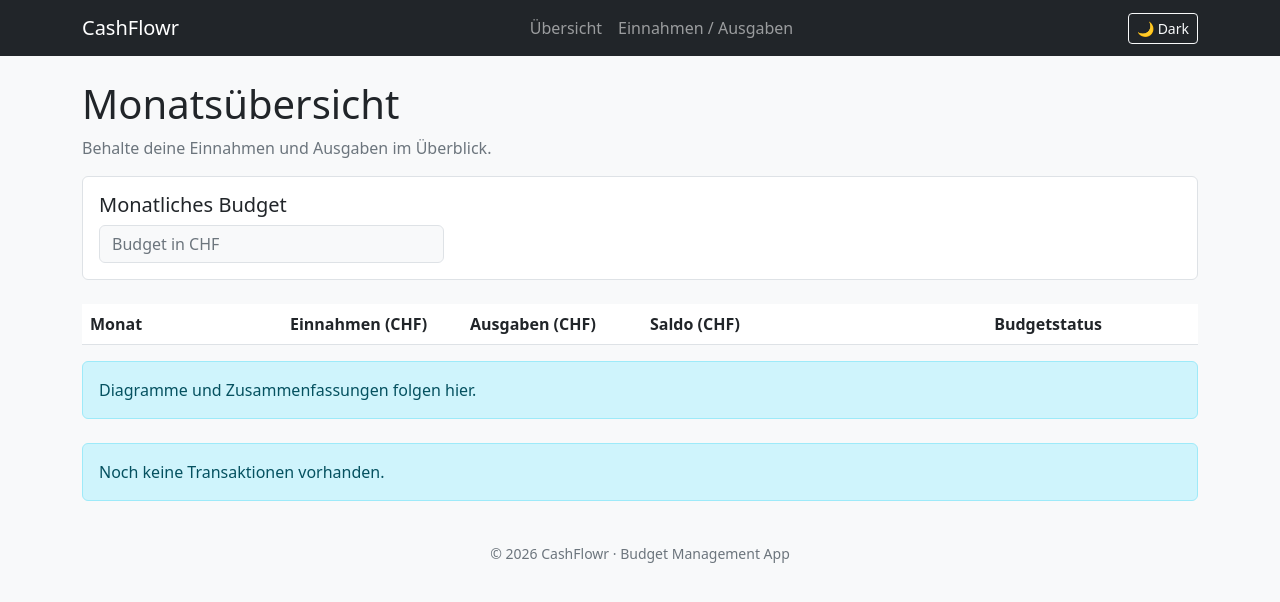
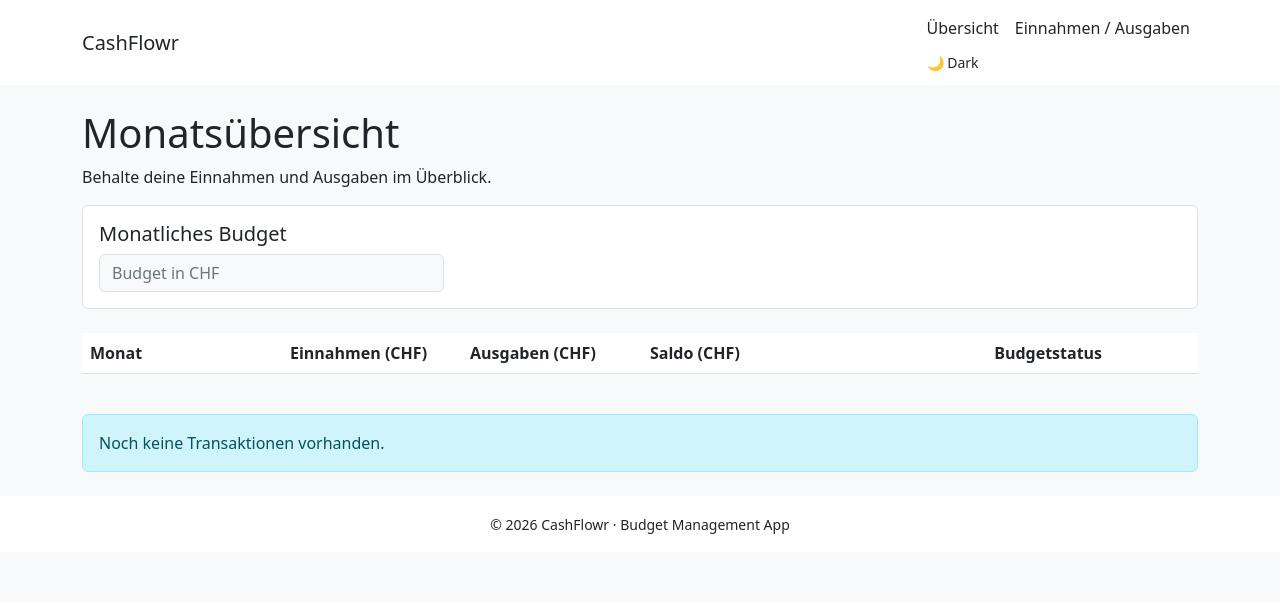
Before and after one commit to TobiasBrasser/Cashflow, a Next.js app: page / in a window 1280 px wide. Shown: the top 602 px of the page. Built offline with nearby package versions, Linux system fonts and the light colour scheme.

Commit message:
Feinschliff angepasst

```diff
--- a/src/components/Footer.jsx
+++ b/src/components/Footer.jsx
@@ -1,6 +1,6 @@
-export default function Footer() {
+export default function Footer({ theme, onToggleTheme }) {
   return (
-    <footer className="bg-light text-center text-muted py-3 mt-auto">
+    <footer className="text-center py-3 mt-auto footer">
       <small>
         © {new Date().getFullYear()} CashFlowr · Budget Management App
       </small>
--- a/src/components/Navigation.jsx
+++ b/src/components/Navigation.jsx
@@ -2,7 +2,7 @@ import Link from 'next/link';
 
 export default function Navigation({ theme, onToggleTheme }) {
   return (
-    <nav className="navbar navbar-expand-lg navbar-dark bg-dark">
+    <nav className="navbar navbar-expand-lg">
       <div className="container">
         <Link className="navbar-brand" href="/">
           CashFlowr
@@ -21,14 +21,14 @@ export default function Navigation({ theme, onToggleTheme }) {
               </Link>
             </li>
           </ul>
+          <button
+            className="btn btn-outline-light btn-sm"
+            onClick={onToggleTheme}
+          >
+            {theme === 'light' ? '🌙 Dark' : '☀️ Light'}
+          </button>
         </div>
-        <button
-          className="btn btn-outline-light btn-sm"
-          onClick={onToggleTheme}
-        >
-          {theme === 'light' ? '🌙 Dark' : '☀️ Light'}
-        </button>
       </div>
     </nav>
-  )
+  );
 }
--- a/src/pages/_app.jsx
+++ b/src/pages/_app.jsx
@@ -26,7 +26,7 @@ export default function App({ Component, pageProps }) {
             <main className="container my-4">
                 <Component {...pageProps} />
             </main>
-            <Footer />
+            <Footer theme={theme} onToggleTheme={toggleTheme}/>
         </>
     );
 }
--- a/src/pages/index.jsx
+++ b/src/pages/index.jsx
@@ -54,7 +54,7 @@ export default function Home() {
   return (
     <>
       <h1>Monatsübersicht</h1>
-      <p className="text-muted">
+      <p className="monthly-overview-text">
         Behalte deine Einnahmen und Ausgaben im Überblick.
       </p>
 
@@ -73,7 +73,7 @@ export default function Home() {
             </div>
 
             {currentMonthData && budget > 0 && (
-              <div className="col-md-8 mt-3 mt-md-0">
+              <div className="card-text col-md-8 mt-3 mt-md-0">
                 <strong>Einnahmen:</strong>{' '}
                 <span className="text-success">
                   {currentMonthData.income.toFixed(2)} CHF
@@ -154,9 +154,6 @@ export default function Home() {
         </tbody>
       </table>
       </div>
-      <div className="alert alert-info">
-        Diagramme und Zusammenfassungen folgen hier.
-      </div>
 
       {transactions.length === 0 && (
         <div className="alert alert-info mt-4">
--- a/src/styles/globals.css
+++ b/src/styles/globals.css
@@ -1,3 +1,84 @@
+:root {
+  --bg-color: #f8f9fa;
+  --text-color: #212529;
+  --card-bg: #ffffff;
+  --border-color: #dee2e6;
+  --table-bg: #ffffff;
+  --muted-text: #6c757d;
+}
+
+[data-theme="dark"] {
+  --bg-color: #2d2d30;
+  --text-color: #e9ecef;
+  --card-bg: #1e1e1e;
+  --border-color: #2c2c2c;
+  --table-bg: rgb(33 37 41);
+  --muted-text: #adb5bd;
+}
+
+[data-theme="dark"] .alert-info {
+  background-color: #1c2a33;
+  color: #e9ecef;
+  border-color: #0dcaf0;
+}
+
+[data-theme="dark"] .alert-danger {
+  background-color: #2a1c1c;
+  color: #f8d7da;
+  border-color: #dc3545;
+}
+
+[data-theme="dark"] .MuiIconButton-root {
+  color: var(--text-color);
+}
+
+[data-theme="dark"] .MuiIconButton-colorPrimary {
+  color: #4dabf7;
+}
+
+[data-theme="dark"] .MuiIconButton-colorError {
+  color: #ff6b6b;
+}
+
+body {
+  background-color: var(--bg-color);
+  color: var(--text-color);
+}
+
+nav {
+  background-color: var(--table-bg);
+  color: var(--text-color);
+}
+
+nav .navbar-brand,
+nav .nav-link {
+  color: var(--text-color);
+}
+
+nav .nav-link:hover {
+  color: var(--muted-text);
+}
+
+nav .btn-outline-light {
+  background-color: transparent;
+  color: var(--text-color);
+  border: none;
+}
+
+nav .btn-outline-light:hover {
+  background-color: grey;
+  color: var(--bg-color);
+}
+
+.monthly-overview-text{
+  color: var(--text-color);
+}
+
+.footer {
+  background-color: var(--table-bg);
+  color: var(--text-color);
+}
+
 .charts {
     display: flex;
     flex-direction: row;
@@ -34,14 +115,6 @@
   overflow-x: visible;
 }
 
-
-@media (max-width: 768px) {
-  .col-secondary {
-    display: none;
-  }
-}
-
-
 .responsive-table th:first-child,
 .responsive-table td:first-child {
   position: static;
@@ -74,85 +147,17 @@
   width: 180px;
 }
 
-
-@media (min-width: 992px) {
-
-  /* Linke Spalte (Titel) */
-  .responsive-table th:first-child,
-  .responsive-table td:first-child {
-    position: sticky;
-    left: 0;
-    background-color: var(--table-bg);
-    z-index: 2;
-  }
-
-  /* Rechte Spalte (Aktionen) */
-  .responsive-table th:last-child,
-  .responsive-table td:last-child {
-    position: sticky;
-    right: 0;
-    background-color: var(--table-bg);
-    z-index: 2;
-    text-align: center;
-    white-space: nowrap;
-  }
-
-  /* Header über Body */
-  .responsive-table thead th:first-child,
-  .responsive-table thead th:last-child {
-    z-index: 3;
-  }
-}
-:root {
-  --bg-color: #f8f9fa;
-  --text-color: #212529;
-  --card-bg: #ffffff;
-  --border-color: #dee2e6;
-  --table-bg: #ffffff;
-  --muted-text: #6c757d;
+.card {
+  background-color: var(--card-bg);
+  border-color: var(--border-color);
 }
 
-[data-theme="dark"] {
-  --bg-color: #121212;
-  --text-color: #e9ecef;
-  --card-bg: #1e1e1e;
-  --border-color: #2c2c2c;
-  --table-bg: #1e1e1e;
-  --muted-text: #adb5bd;
-}
-
-[data-theme="dark"] .alert-info {
-  background-color: #1c2a33;
-  color: #e9ecef;
-  border-color: #0dcaf0;
-}
-
-[data-theme="dark"] .alert-danger {
-  background-color: #2a1c1c;
-  color: #f8d7da;
-  border-color: #dc3545;
-}
-
-[data-theme="dark"] .MuiIconButton-root {
+.card-title {
   color: var(--text-color);
 }
 
-[data-theme="dark"] .MuiIconButton-colorPrimary {
-  color: #4dabf7;
-}
-
-[data-theme="dark"] .MuiIconButton-colorError {
-  color: #ff6b6b;
-}
-
-body {
-  background-color: var(--bg-color);
+.card-text{
   color: var(--text-color);
-}
-
-.card {
-  background-color: var(--card-bg);
-  border-color: var(--border-color);
 }
 
 .table > :not(caption) > * > *  {
@@ -163,10 +168,6 @@ body {
 .table th,
 .table td {
   border-color: var(--border-color);
-}
-
-.text-muted {
-  color: var(--muted-text) !important;
 }
 
 .modal-content {
@@ -205,3 +206,34 @@ body {
     background: var(--table-bg);
   }
 }
+
+@media (max-width: 768px) {
+  .col-secondary {
+    display: none;
+  }
+}
+
+@media (min-width: 992px) {
+  .responsive-table th:first-child,
+  .responsive-table td:first-child {
+    position: sticky;
+    left: 0;
+    background-color: var(--table-bg);
+    z-index: 2;
+  }
+
+  .responsive-table th:last-child,
+  .responsive-table td:last-child {
+    position: sticky;
+    right: 0;
+    background-color: var(--table-bg);
+    z-index: 2;
+    text-align: center;
+    white-space: nowrap;
+  }
+
+  .responsive-table thead th:first-child,
+  .responsive-table thead th:last-child {
+    z-index: 3;
+  }
+}
```
